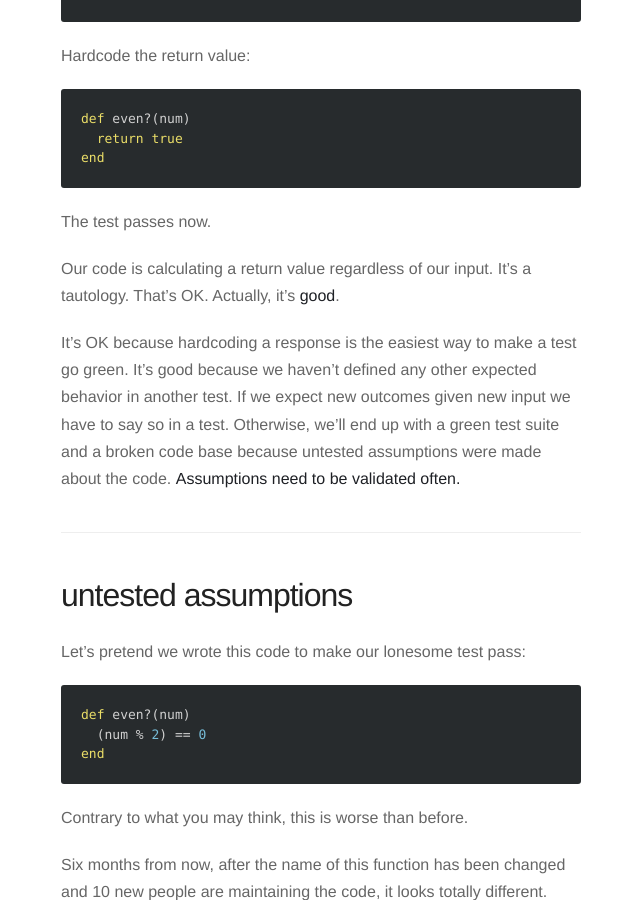
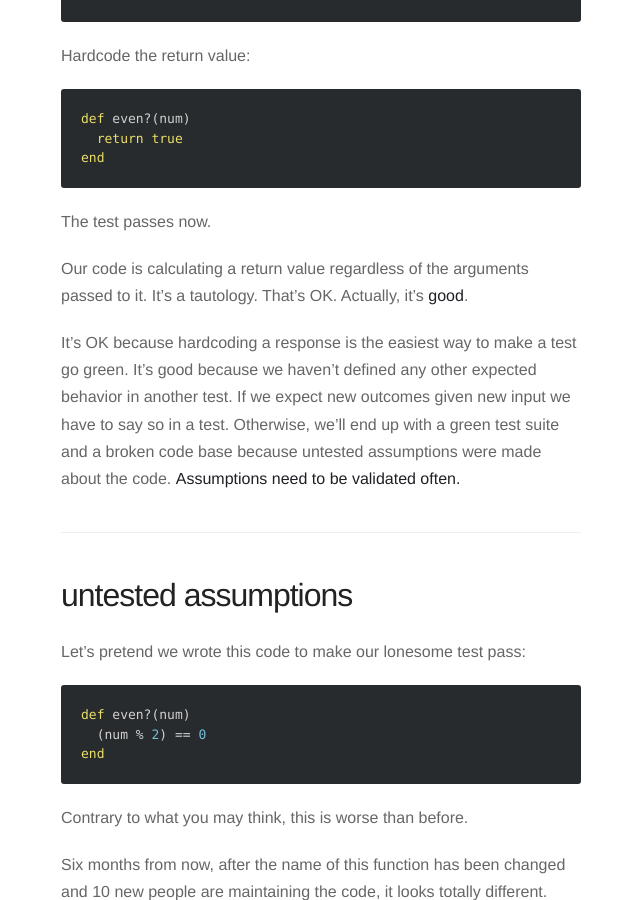
Before and after one commit to pachun/old.pachun.github.io, a Jekyll site: the page built from _posts/2016-04-03-beginning-tdd-start-by-hardcoding-to-get-a-green-test.md, in a window 1280 px wide and 900 px high, scrolled down 489 px. Shown: the whole window, without its empty margins (319-959 px from the left). Built offline with Jekyll 4.4.1, drawn with Linux system fonts in a browser that asks for light colours; nearby versions of some CDN libraries; Markdown is read by kramdown in place of the engine named in the settings.

Commit message:
update beginning tdd post

```diff
--- a/_posts/2016-04-03-beginning-tdd-start-by-hardcoding-to-get-a-green-test.md
+++ b/_posts/2016-04-03-beginning-tdd-start-by-hardcoding-to-get-a-green-test.md
@@ -26,8 +26,8 @@
 
 The test passes now.
 
-Our code is calculating a return value regardless of our input. It's a
-tautology. That's OK. Actually, it's **good**.
+Our code is calculating a return value regardless of the arguments passed to
+it. It's a tautology. That's OK. Actually, it's **good**.
 
 It's OK because hardcoding a response is the easiest way to make a test go
 green. It's good because we haven't defined any other expected behavior in
```
